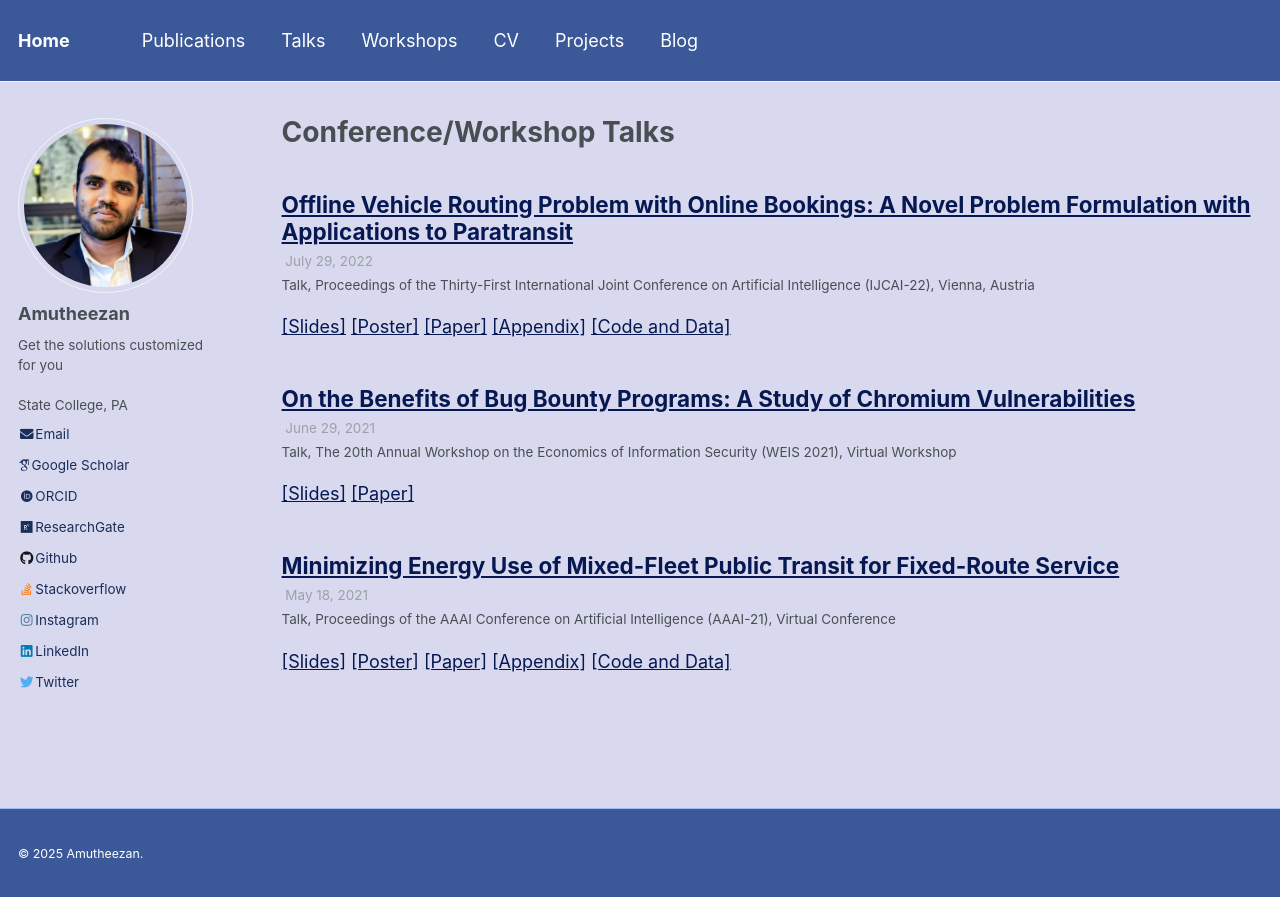
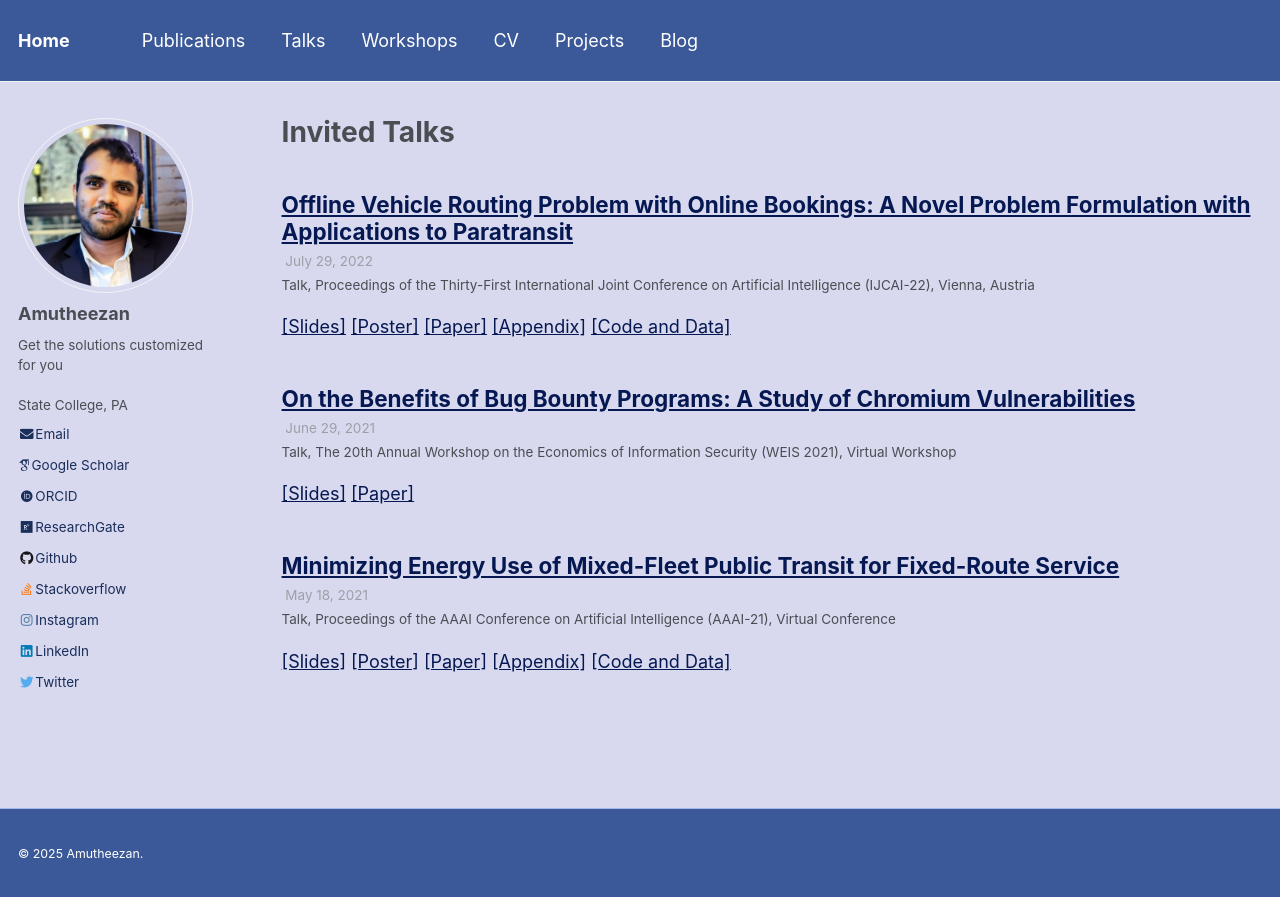
Before and after one commit to Amutheezan/amutheezan.github.io, a Jekyll site: the page built from _pages/talks.html, in a window 1280 px wide. Shown: the top 897 px of the page. Built offline with Jekyll 4.4.1, drawn with Linux system fonts in a browser that asks for light colours; some web fonts are replaced.

Commit message:
Update talks.html

```diff
--- a/_pages/talks.html
+++ b/_pages/talks.html
@@ -1,6 +1,6 @@
 ---
 layout: archive
-title: "Conference/Workshop Talks"
+title: "Invited Talks"
 permalink: /talks/
 author_profile: true
 ---
```
